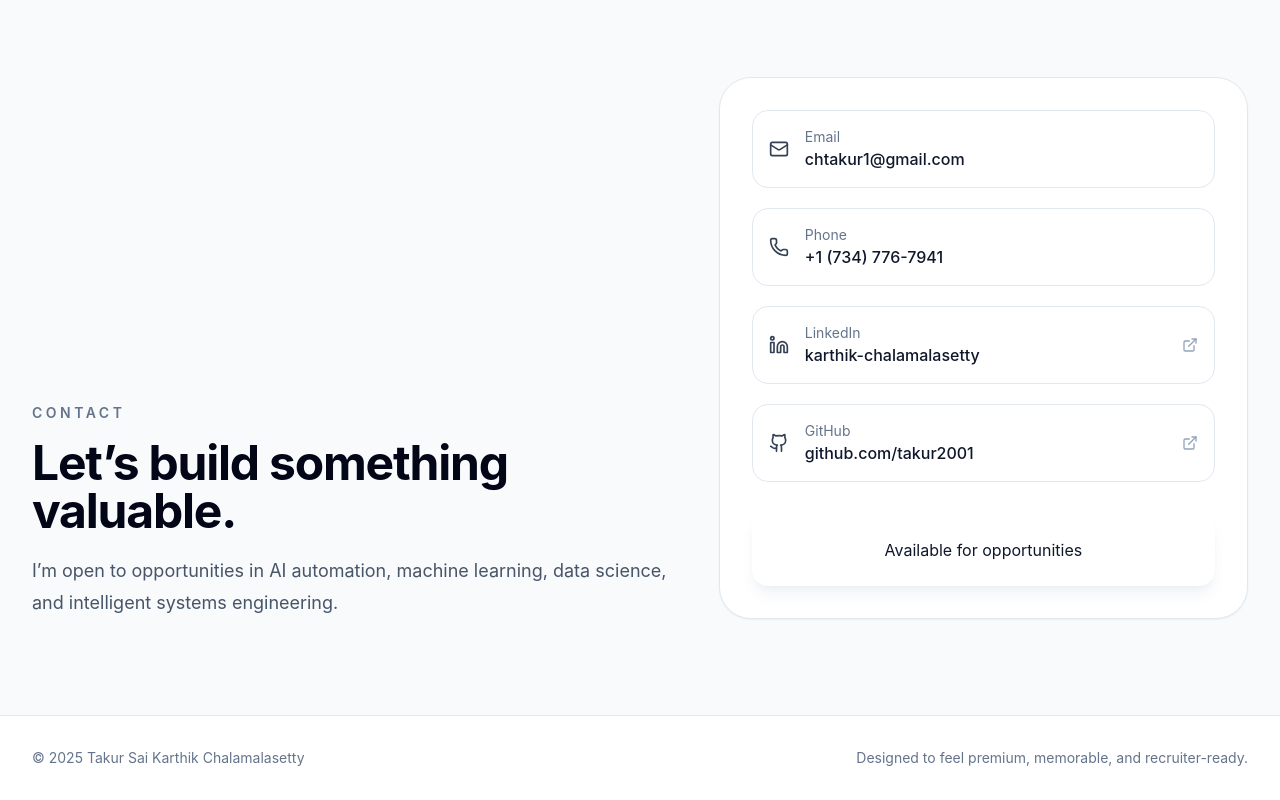
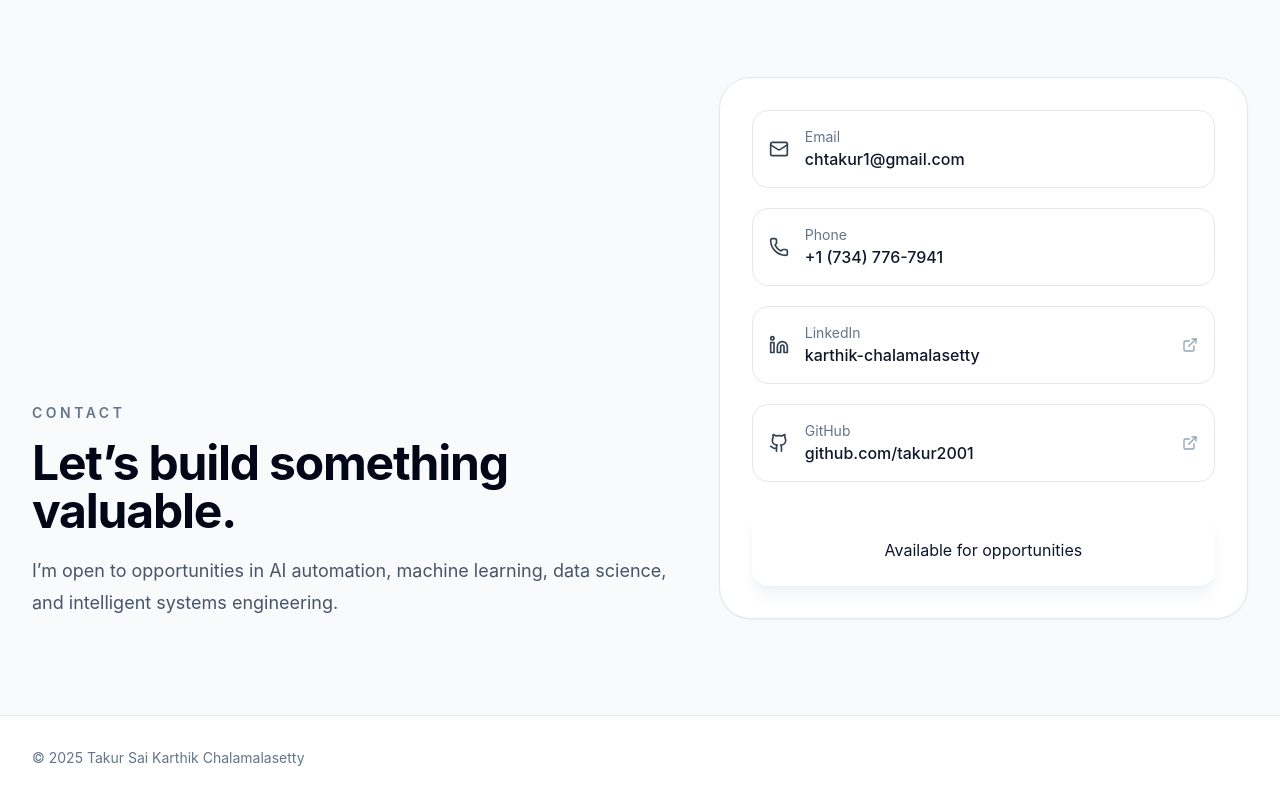
Before and after one commit to skarthikch1/karthik-portfolio, a React (Vite) app: page / in a window 1280 px wide. Shown: the part 6951-7751 px from the top of the page. Built offline with nearby package versions, Linux system fonts and the light colour scheme.

Commit message:
Remove footer design description
Removed the footer description about design.

```diff
--- a/src/App.jsx
+++ b/src/App.jsx
@@ -760,7 +760,6 @@ export default function PortfolioWebsite() {
       <footer className="border-t border-slate-200 bg-white">
         <div className="mx-auto flex max-w-7xl flex-col gap-4 px-6 py-8 text-sm text-slate-500 md:flex-row md:items-center md:justify-between lg:px-8">
           <p>© 2025 Takur Sai Karthik Chalamalasetty</p>
-          <p>Designed to feel premium, memorable, and recruiter-ready.</p>
         </div>
       </footer>
     </div>
```
